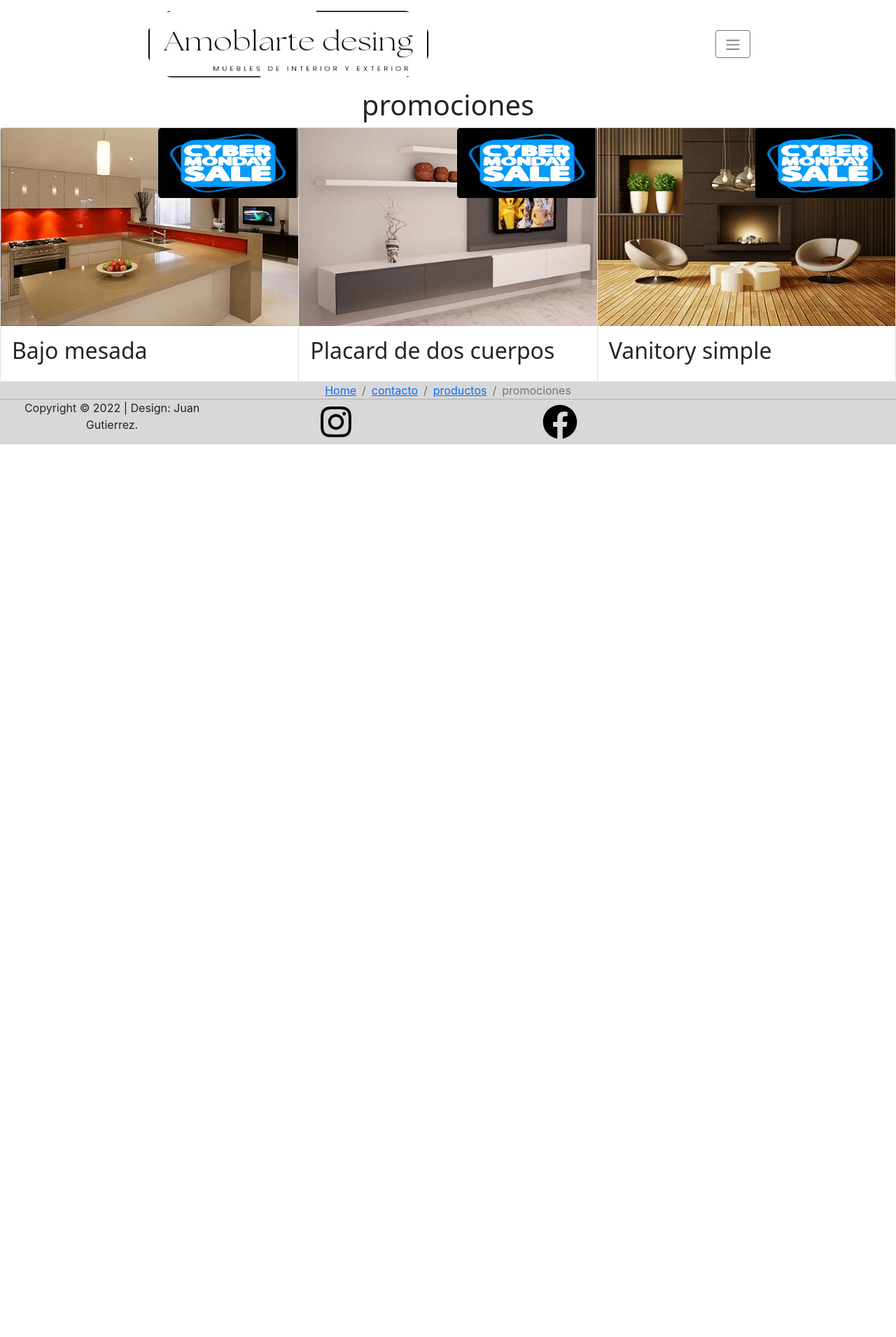
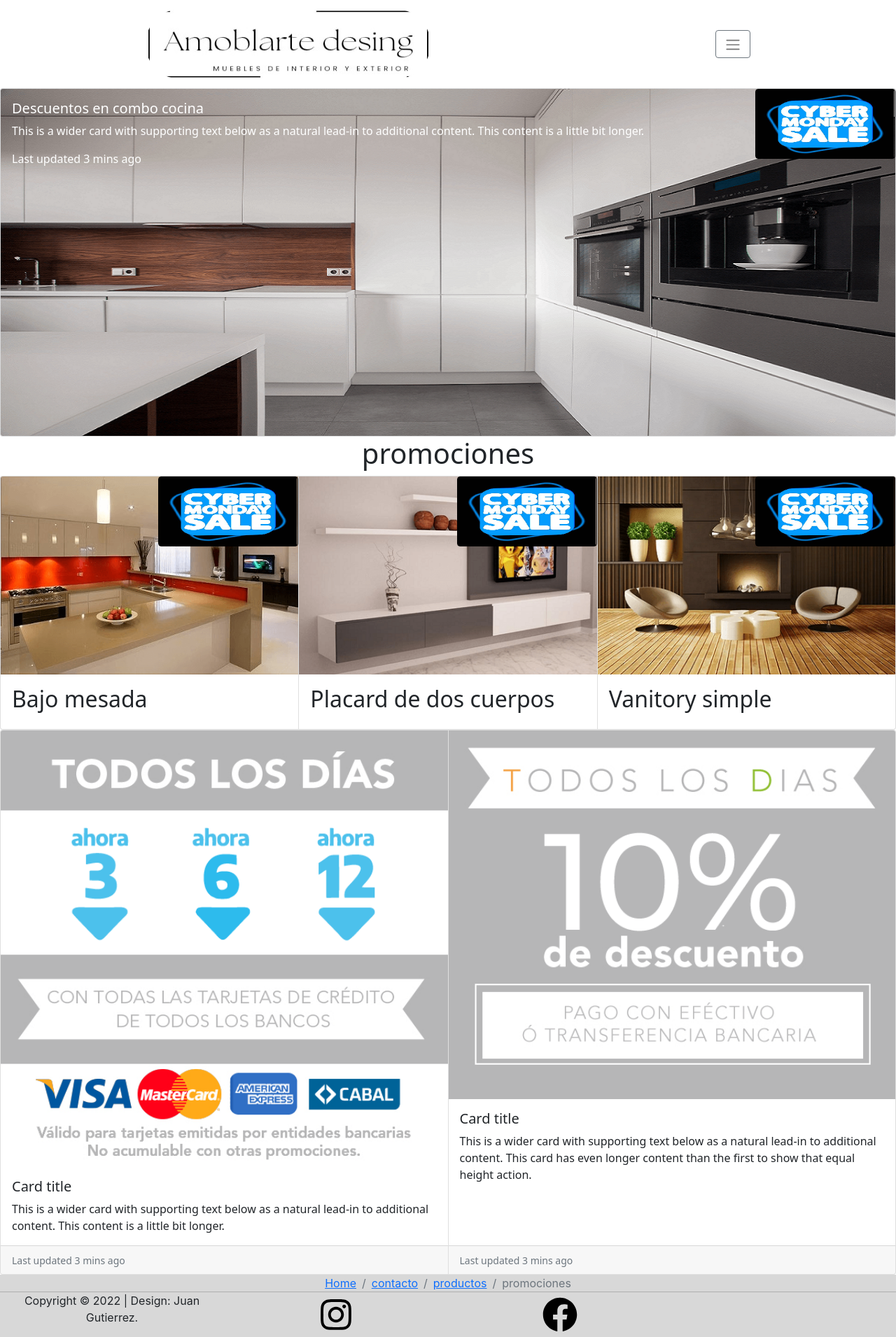
Before and after one commit to juan054/amoblarte.design, a website: page index8promociones.html in a window 1280 px wide. Shown: the whole page at 70% size. Before the commit the page ends 800 px from the top, so only its background shows below. Drawn offline with nearby package versions, Linux system fonts and the light colour scheme; a web font is replaced by a local one.

Commit message:
falta menos

```diff
--- a/index8promociones.html
+++ b/index8promociones.html
@@ -67,7 +67,17 @@
 
 
   </header>
-
+  <section>
+    <div class="card bg-light text-white">
+      <img src="./imagenes/promociones/promociones.png" class="card-img" alt="...">
+      <div class="card-img-overlay">
+        <span class="badge"> </span>
+        <h5 class="card-title">Descuentos en combo cocina</h5>
+        <p class="card-text">This is a wider card with supporting text below as a natural lead-in to additional content. This content is a little bit longer.</p>
+        <p class="card-text">Last updated 3 mins ago</p>
+      </div>
+    </div>
+  </section>
   <main>
     <section class="arreglo">
       <h1 class="textopromociones">promociones</h1>
@@ -105,7 +115,32 @@
               </div>
             </div>
     </section>
+    <section>
+      <div class="card-group">
+        <div class="card">
+          <img src="./imagenes/promociones/descuentos.png" class="card-img-top" alt="...">
+          <div class="card-body">
+            <h5 class="card-title">Card title</h5>
+            <p class="card-text">This is a wider card with supporting text below as a natural lead-in to additional content. This content is a little bit longer.</p>
+          </div>
+          <div class="card-footer">
+            <small class="text-muted">Last updated 3 mins ago</small>
+          </div>
+        </div>
 
+        <div class="card">
+          <img src="./imagenes/promociones/descuentosdos.png" class="card-img-top" alt="...">
+          <div class="card-body">
+            <h5 class="card-title">Card title</h5>
+            <p class="card-text">This is a wider card with supporting text below as a natural lead-in to additional content. This card has even longer content than the first to show that equal height action.</p>
+          </div>
+          <div class="card-footer">
+            <small class="text-muted">Last updated 3 mins ago</small>
+          </div>
+        </div>
+      </div>
+
+  </section>
   </main>
          <!--pie de pagina -->
 
--- a/scss/_promociones.scss
+++ b/scss/_promociones.scss
@@ -13,3 +13,7 @@
 
     object-fit: cover;
 }
+.descuentos{
+    width: 33%;
+    display: flex;
+}
```
Also changed, not shown: css/estilos.css, imagenes/promociones/descuentos.png (added), imagenes/promociones/descuentosdos.png (added), 1 other file.
